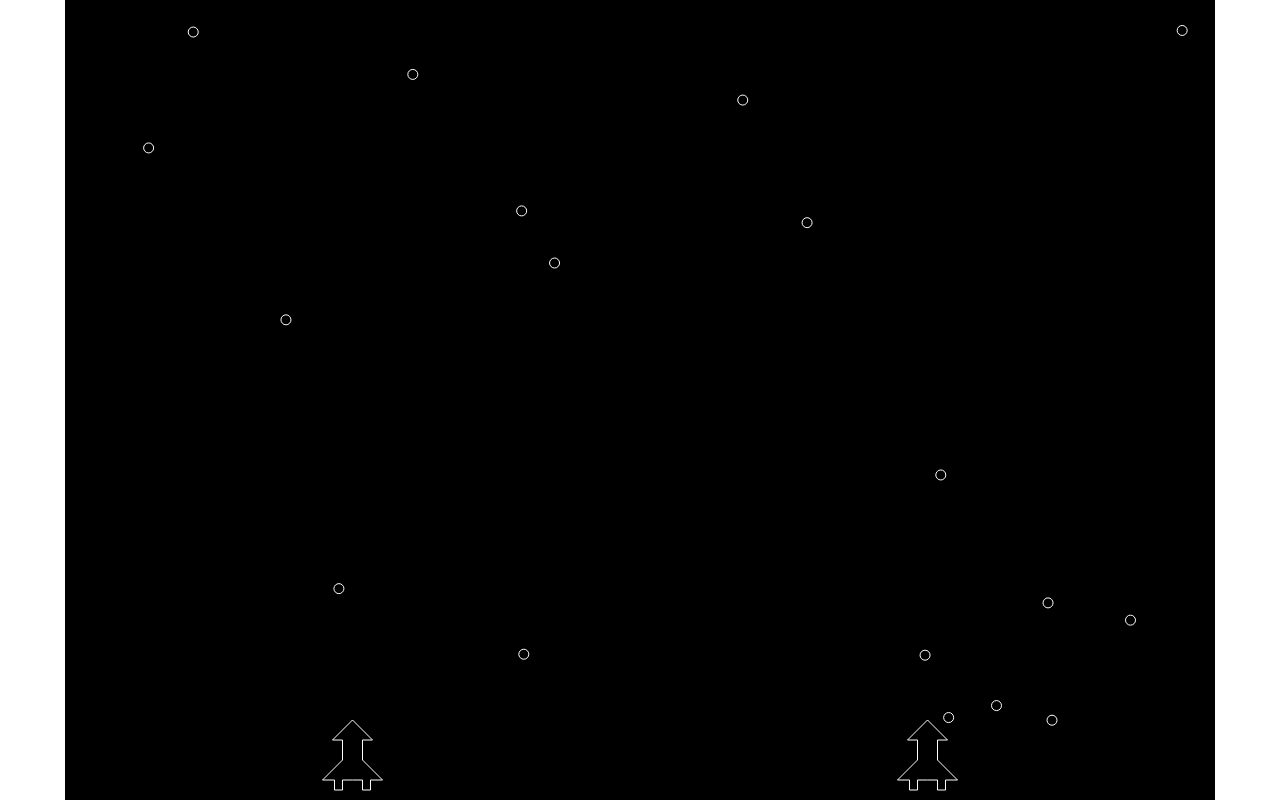
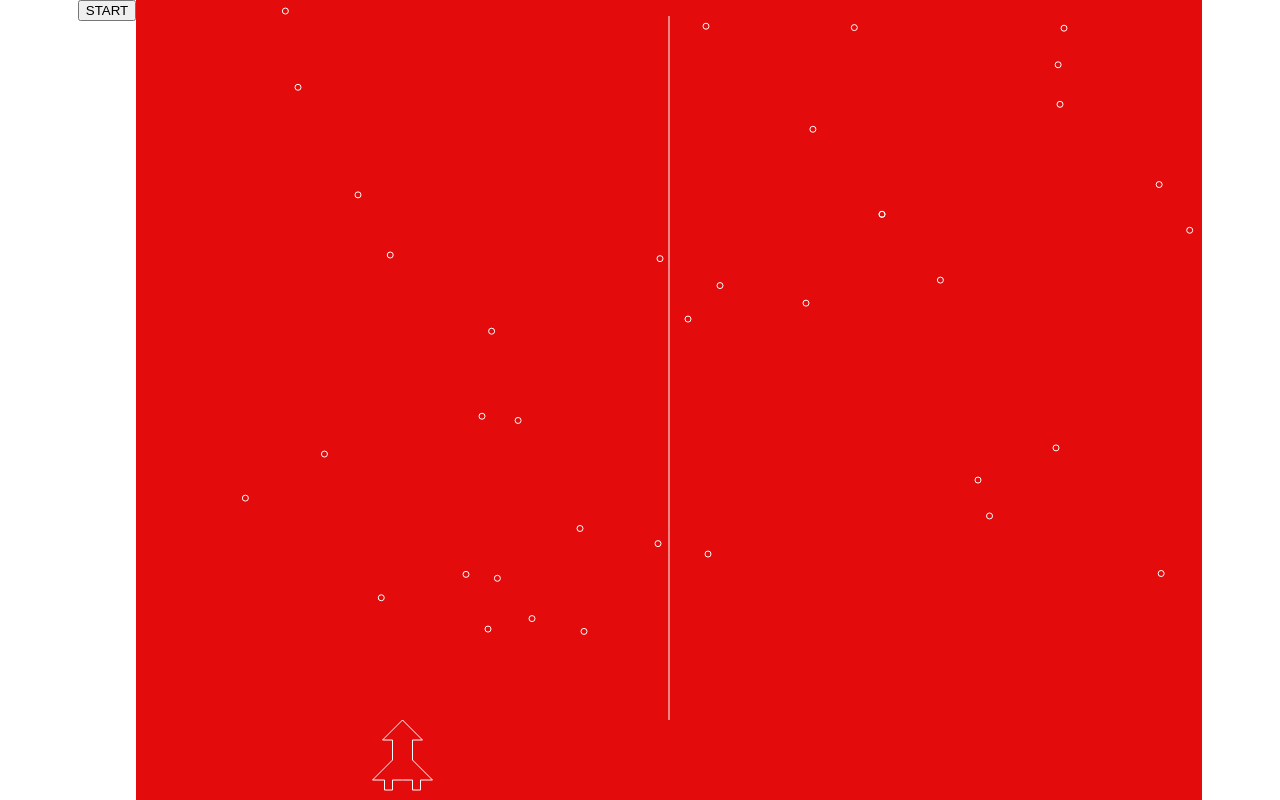
Before and after one commit to trsalondra/dots_and_boxes, a plain HTML site: page index.html in a window 1280 px wide. Drawn offline with Linux system fonts and the light colour scheme.

Commit message:
add center line

```diff
--- a/index.html
+++ b/index.html
@@ -11,7 +11,11 @@
 </head>
 
 <body>
-    <canvas> </canvas>
+    <div class="start-page">
+        <button id="startBtn">START</button>
+    </div>
+
+    <canvas></canvas>
 </body>
 
 </html>
--- a/script.js
+++ b/script.js
@@ -1,10 +1,70 @@
+// create canvas
 var canvas = document.querySelector('canvas')
 
-canvas.width = 1150
-canvas.height = innerHeight
+canvas.height = outerHeight
+canvas.width = canvas.height * (4 / 3)
 
 var c = canvas.getContext('2d')
 
+var hasStarted = false
+
+// to-do add resize
+
+// line class
+class Line {
+    constructor({ startPosition, endPosition, velocity }) {
+        this.startPosition = startPosition
+        this.endPosition = endPosition
+        this.velocity = velocity
+    }
+
+    draw() {
+        c.beginPath
+        c.moveTo(this.startPosition.x, this.startPosition.y)
+        c.lineTo(this.endPosition.x, this.endPosition.y)
+        c.strokeStyle = 'white'
+        c.stroke()
+    }
+
+    update() {
+        this.draw()
+
+        if (hasStarted) {
+            this.endPosition.y += this.velocity.y
+            console.log(this.endPosition.y )
+            if (this.startPosition.y < this.endPosition.y) {
+                this.endPosition.y = this.startPosition.y
+            }
+        }
+    }
+}
+
+const centerLine = new Line({
+    startPosition: {
+        x: canvas.width * .50,
+        y: canvas.height * .9
+    },
+    endPosition: {
+        x: canvas.width * .50,
+        y: canvas.height * .02
+    },
+    velocity: {
+        x: 0,
+        y: 1
+    }
+})
+
+centerLine.draw()
+
+//get start button
+var startBtn = document.querySelector('#startBtn')
+
+startBtn.addEventListener('click', () => {
+    console.log('pressed')
+    hasStarted = true
+})
+
+// player class
 class Player {
     constructor({ position, velocity }) {
         this.position = position
@@ -45,46 +105,57 @@ class Player {
     }
 }
 
+// draw players
 const player1 = new Player({
     position: {
-        x: (canvas.width / 4) * 1,
-        y: (canvas.height / 10) * 9
+        x: canvas.width * .25,
+        y: canvas.height * .90
     },
     velocity: {
         x: 0,
         y: 0
     }
 })
+
 player1.draw()
 
 const player2 = new Player({
     position: {
-        x: (canvas.width / 4) * 3,
-        y: (canvas.height / 10) * 9
+        x: canvas.width * .75,
+        y: canvas.height * .90
     },
     velocity: {
         x: 0,
         y: 0
     }
 })
+
 player2.draw()
 
-function animate() {
-    requestAnimationFrame(animate)
-    c.clearRect(0, 0, canvas.width, canvas.height)
-    player1.update()
-}
-
-// animate()
-
+var score = 0
+// player event listeners
 addEventListener('keydown', (event) => {
     switch (event.key) {
         case 'ArrowUp':
             player1.velocity.y = -2
+            console.log(player1.position.y)
             break
         case 'ArrowDown':
             player1.velocity.y = 2
+            console.log(player1.position.y)
             break
+    }
+
+    if (player1.position.y < 0) {
+        score++
+        player1.position.y = canvas.height * .90
+        console.log(`Score: ${score}`)
+    }
+
+    if (player1.position.y > canvas.height) {
+        player1.velocity.y = 0
+        player1.position.y = canvas.height * .90 + 70
+        console.log('bottom')
     }
 })
 
@@ -99,68 +170,97 @@ addEventListener('keyup', (event) => {
     }
 })
 
-// astroids
+// astroid class
+let astroidRadius = 3;
 
 class Circle {
-    constructor({ position, velocity }) {
+    constructor({ position, velocity, radius, color }) {
         this.position = position
         this.velocity = velocity
-        this.radius = 5
+        this.color = color
+        this.radius = radius
     }
 
     draw() {
         c.beginPath()
         c.arc(this.position.x, this.position.y, this.radius, 0, Math.PI * 2)
-        c.strokeStyle = 'white'
+        c.strokeStyle = this.color
         c.stroke()
     }
 
-    update() { // each frame of animation
+    rightUpdate() { // each frame of animation
         this.draw()
-        this.position.x += this.velocity.x
+        if (this.position.x + this.velocity.x > canvas.width) {
+            this.position.x = 0
+        } else {
+            this.position.x += this.velocity.x
+        }
+    }
+
+    leftUpdate() { // each frame of animation
+        this.draw()
+        if (this.position.x - this.velocity.x < 0) {
+            this.position.x = canvas.width
+        } else {
+            this.position.x -= this.velocity.x
+        }
     }
 }
 
-const astroid = new Circle({
-    position: {
-        x: 500,
-        y: 500,
-    },
-    velocity: {
-        x: 0,
-        y: 0
-    }
-})
-
-let astroids = []
-
-function createAstroids(num) {
-    astroids = []
-
+// draw astroids
+function createAstroids({ arr, num }) {
     for (let i = 0; i < num; i++) {
-
-        astroids.push(new Circle({
+        arr.push(new Circle({
             position: {
-                x: getRandomArbitrary(4, canvas.width - 4),
-                y: getRandomArbitrary(4, ((canvas.height / 10) * 9) + 10)
+                x: getRandomArbitrary(astroidRadius, canvas.width - astroidRadius),
+                y: getRandomArbitrary(astroidRadius, (canvas.height / 10) * 8)
             },
             velocity: {
-                x: 0,
+                x: 2,
                 y: 0
-            }
+            },
+            radius: astroidRadius,
+            color: 'white'
         }))
     }
 }
 
-createAstroids(18)
+var rightAstroids = []
 
-console.log(astroids)
-console.log(astroids.length)
+createAstroids({ arr: rightAstroids, num: 18 })
 
-for(let i = 0; i < astroids.length; i++) {
-    astroids[i].draw()
+var leftAstroids = []
+
+createAstroids({ arr: leftAstroids, num: 18 })
+
+
+
+// animate
+function animate() {
+    requestAnimationFrame(animate)
+    c.clearRect(0, 0, canvas.width, canvas.height)
+
+    // animate players
+    player1.update()
+
+    // animate right moving astroids
+    for (let i = 0; i < rightAstroids.length; i++) {
+        rightAstroids[i].rightUpdate()
+    }
+
+    // animate left moving astroids
+    for (let i = 0; i < leftAstroids.length; i++) {
+        leftAstroids[i].leftUpdate()
+    }
+
+    centerLine.update()
+
+
 }
 
+animate()
+
+// extra functions
 function getRandomArbitrary(min, max) {
     return Math.random() * (max - min) + min;
 }
--- a/style.css
+++ b/style.css
@@ -8,5 +8,5 @@ body {
 }
 
 canvas {
-    background-color: black;
+    background-color: rgb(227, 11, 11);
 }
```
